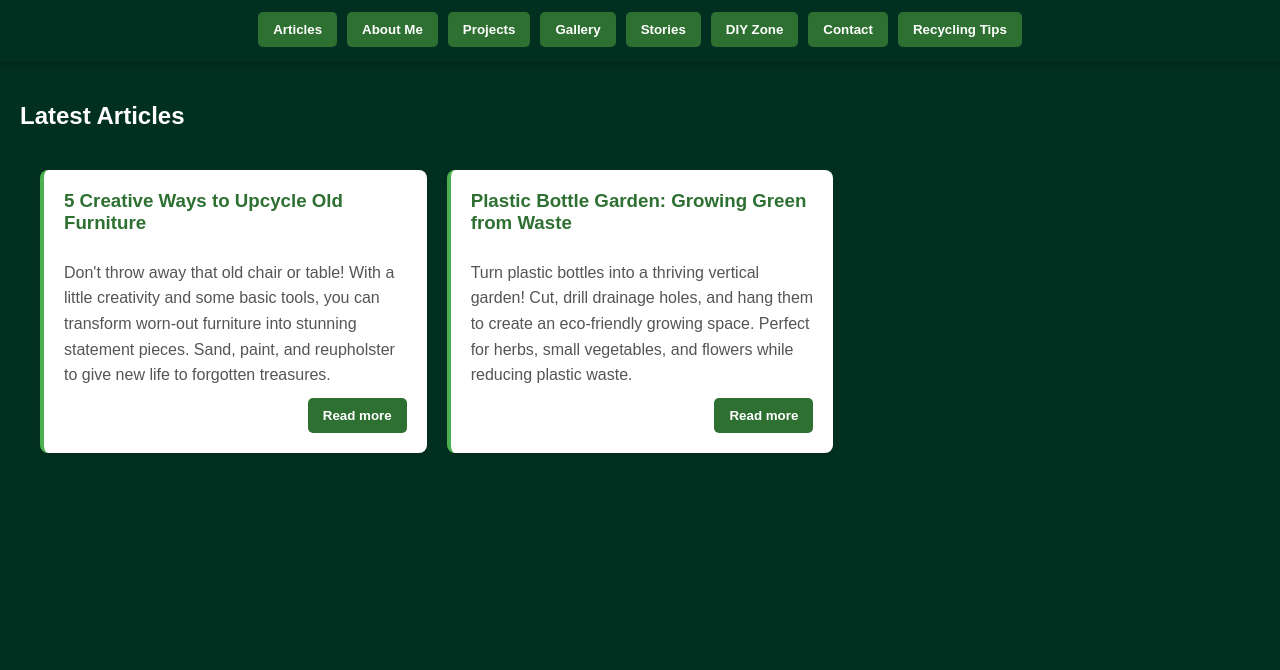
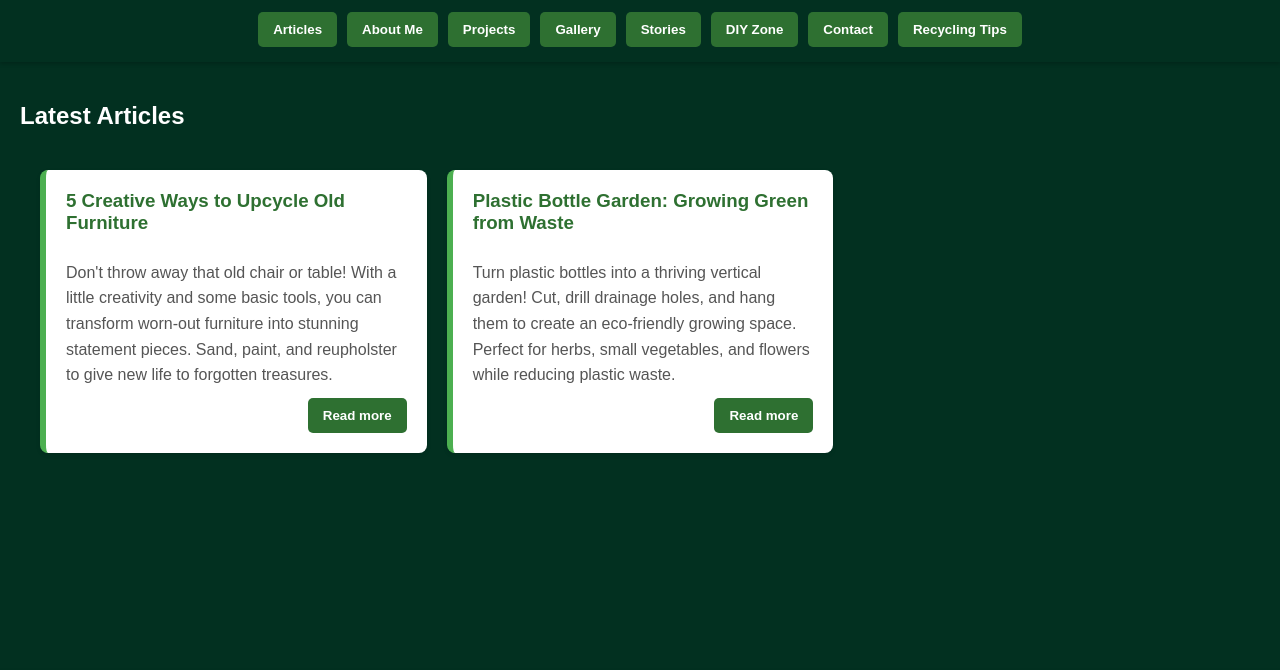
Before and after one commit to shuflovic/recycle, a plain HTML site: page index.html in a window 1280 px wide. Shown: the part 130-800 px from the top of the page. Drawn offline with nearby package versions, Linux system fonts and the light colour scheme; no server answers.

Commit message:
Update style.css

```diff
--- a/style.css
+++ b/style.css
@@ -58,7 +58,7 @@ nav button.active {
   padding: 20px;
   margin-bottom: 20px;
   border-radius: 8px;
-  border-left: 4px solid #4caf50;
+  border-left: 6px solid #4caf50;
   box-shadow: 0 2px 4px rgba(0,0,0,0.1);
   display: flex;
   flex-direction: column;
```
